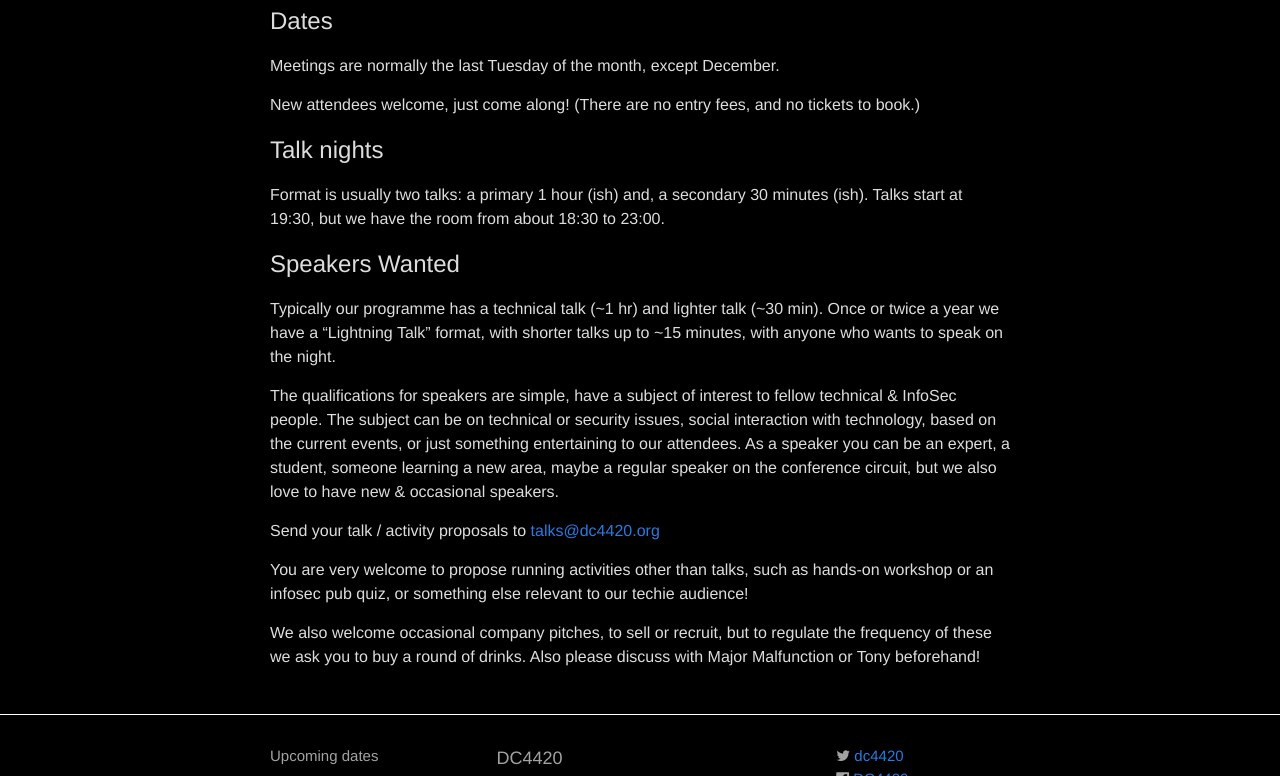
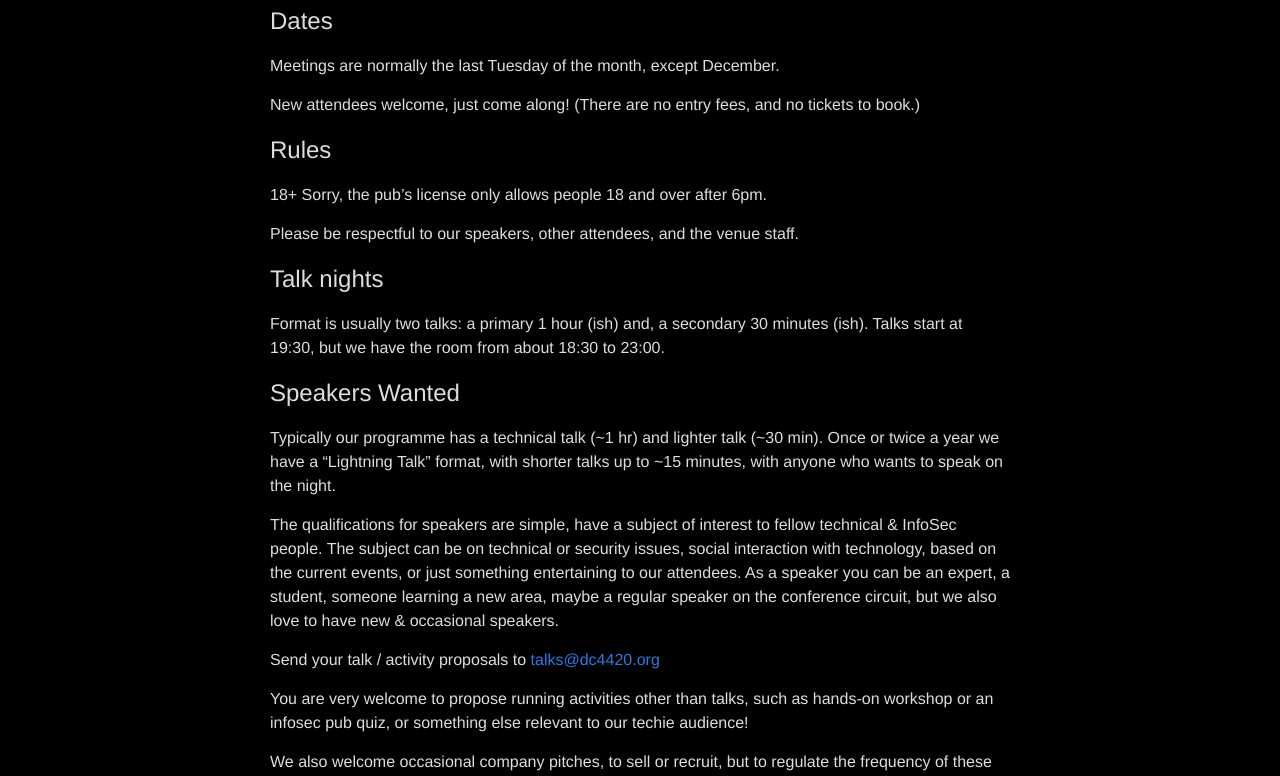
Before and after one commit to dc4420/website, a Jekyll site: the page built from about.md, in a window 1280 px wide and 900 px high, scrolled down 366 px, cut to the strip 124-900 px from the top of the window. Built offline with Jekyll 4.4.1, drawn with Linux system fonts in a browser that asks for light colours; nearby versions of some CDN libraries.

Commit message:
Add rules: mention 18+ license and being respectful

```diff
--- a/about.md
+++ b/about.md
@@ -16,6 +16,12 @@ Meetings are normally the last Tuesday of the month, except December.
 
 New attendees welcome, just come along!
 (There are no entry fees, and no tickets to book.)
+
+## Rules
+
+18+ Sorry, the pub's license only allows people 18 and over after 6pm.
+
+Please be respectful to our speakers, other attendees, and the venue staff.
 
 ## Talk nights
 
```
